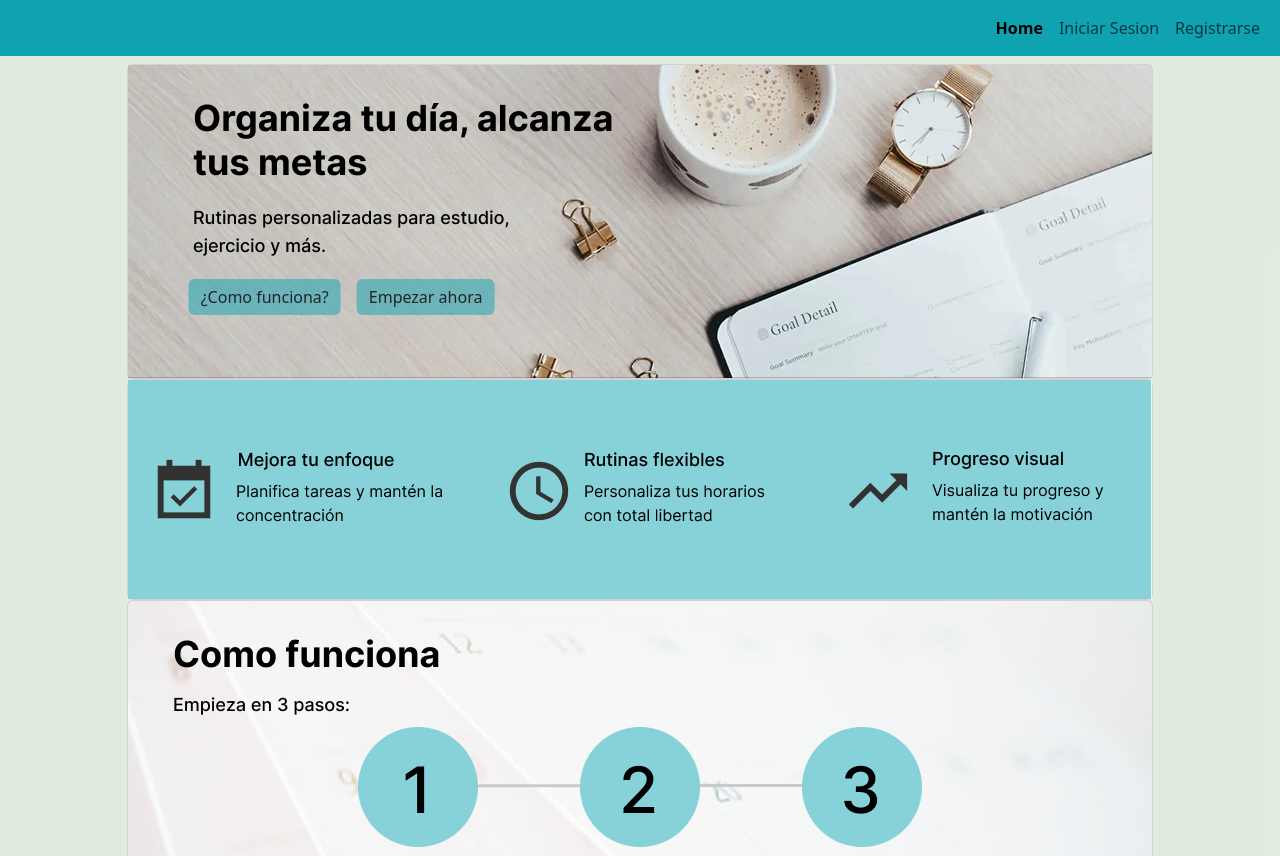
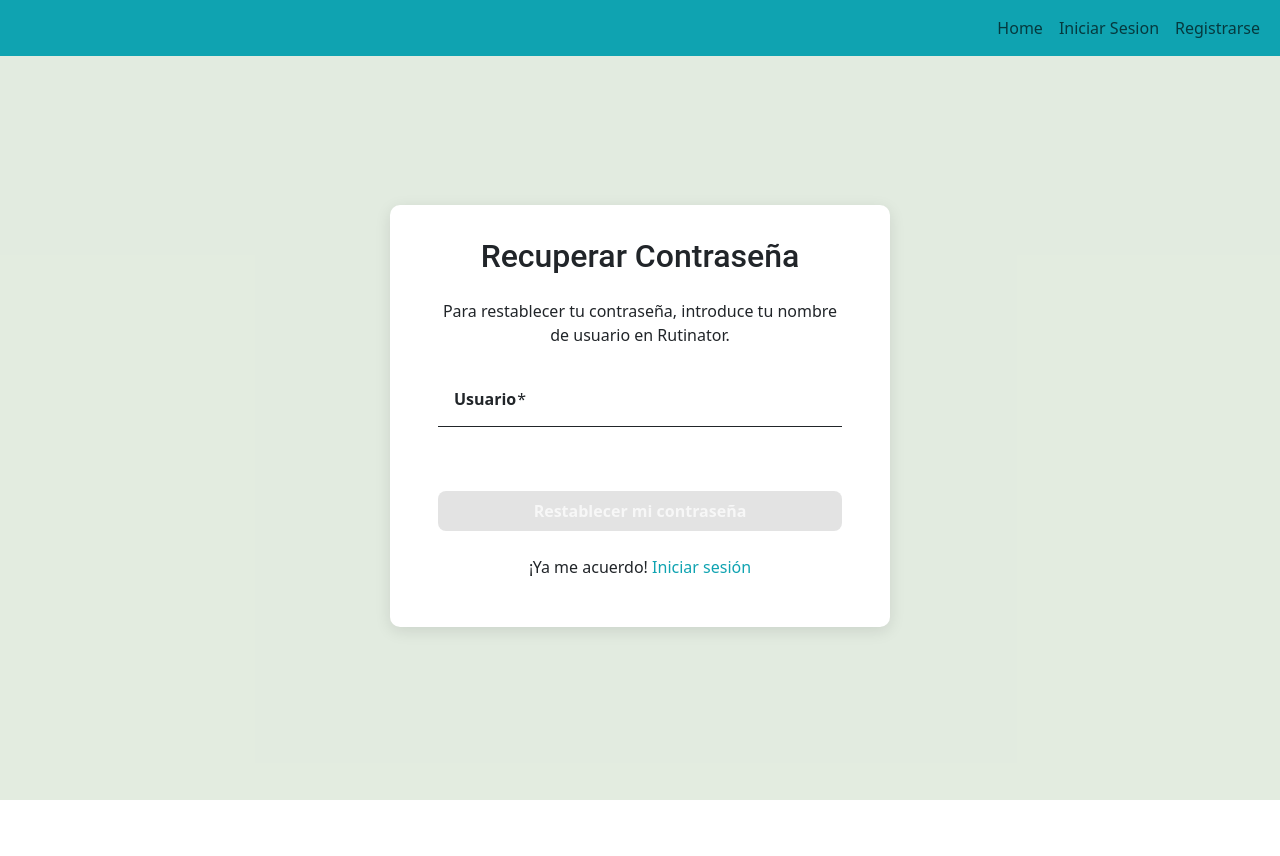
Before and after one commit to mcnudi/fullStackAngular, an Angular app: page /passwordRecovery in a window 1280 px wide. Before the commit this address led to /home. After the commit the page ends 800 px from the top, so only its background shows below. Built offline with nearby package versions, Linux system fonts and the light colour scheme.

Commit message:
Se ha creado la página de recuperación de contraseña

```diff
--- a/angular.json
+++ b/angular.json
@@ -31,6 +31,7 @@
               "node_modules/bootstrap/dist/css/bootstrap.min.css",
             ],
             "scripts": [
+              "node_modules/bootstrap/dist/js/bootstrap.bundle.min.js"
             ]
           },
           "configurations": {
--- a/src/app/app.routes.ts
+++ b/src/app/app.routes.ts
@@ -2,11 +2,14 @@ import { Routes } from '@angular/router';
 import { HomeComponent } from './pages/home/home.component';
 import { LoginComponent } from './pages/login/login.component';
 import { RegisterComponent } from './pages/register/register.component';
+import { PasswordRecoveryComponent } from './pages/passwordRecovery/passwordRecovery.component';
+
 
 export const routes: Routes = [
   { path: '', pathMatch: 'full', redirectTo: 'home' },
   { path: 'home', component: HomeComponent },
   { path: 'login', component: LoginComponent },
   { path: 'register', component: RegisterComponent },
+  { path: 'passwordRecovery', component: PasswordRecoveryComponent },
   { path: '**', redirectTo: 'home' },
 ];
--- a/src/app/pages/login/login.component.html
+++ b/src/app/pages/login/login.component.html
@@ -55,7 +55,7 @@
         </button>
       </form>
       <div class="d-flex justify-content-center align-items-center mt-4 flex-column">
-        <p>¿Has olvidado tu contraseña? <a [routerLink]="['/home']" class="link-primary-color text-decoration-none">Recuérdame</a></p>
+        <p>¿Has olvidado tu contraseña? <a [routerLink]="['/passwordRecovery']" class="link-primary-color text-decoration-none">Recuérdame</a></p>
         <p>¿Aún no tienes cuenta? <a [routerLink]="['/register']" class="link-primary-color text-decoration-none">Registrate</a></p>
 
       </div>
--- /dev/null
+++ b/src/app/pages/passwordRecovery/passwordRecovery.component.css
@@ -0,0 +1,49 @@
+.login-wrapper {
+    display: flex;
+    justify-content: center;
+    align-items: center;
+    min-height: calc(100vh - 80px); /* Ajusta si tu header tiene altura fija */
+    padding: 2rem;
+  }
+
+  .login-card {
+    background-color: white;
+    padding: 2rem 3rem;
+    border-radius: 10px;
+    box-shadow: 0 4px 16px rgba(0, 0, 0, 0.1);
+    max-width: 500px;
+    width: 100%;
+  }
+
+.btn-primary-color {
+    background-color: rgba(15, 163, 177, 0.5);
+    border: none;
+
+    &:hover {
+        background-color: rgb(15, 163, 177);
+    }
+  }
+
+  button[mat-raised-button] {
+    background-color: rgba(15, 163, 177, 1) !important;
+    color: white !important;
+    font-size: 1rem;
+    font-weight: bold;
+    padding: 0.75rem 1.5rem;
+    border-radius: 8px; /* Bordes redondeados */
+    transition: background-color 0.3s ease, transform 0.2s ease;
+    box-shadow: 0 4px 8px rgba(0, 0, 0, 0.2);
+  }
+
+  button[mat-raised-button]:hover {
+    background-color: rgb(13, 145, 157) !important;
+    transform: translateY(-2px); /* Elevación */
+    box-shadow: 0 6px 12px rgba(0, 0, 0, 0.3);
+  }
+
+  button[mat-raised-button]:disabled {
+    background-color: rgba(200, 200, 200, 0.5) !important;
+    color: rgba(255, 255, 255, 0.7) !important;
+    box-shadow: none;
+    cursor: not-allowed; /* Cursor deshabilitado */
+  }
--- /dev/null
+++ b/src/app/pages/passwordRecovery/passwordRecovery.component.html
@@ -0,0 +1,36 @@
+<section class="login-wrapper">
+    <div class="login-card">
+      <h2 class="text-center mb-4">Recuperar Contraseña</h2>
+
+      <p class="text-center mb-4">Para restablecer tu contraseña, introduce tu nombre de usuario en Rutinator.</p>
+
+      <form [formGroup]="passRecoveryForm" (ngSubmit)="onLogin()">
+        <mat-form-field class="w-100 mb-3" appearance="fill">
+          <mat-label for="usuario" class="form-label fw-bold">Usuario</mat-label>
+          <input
+            matInput
+            type="text"
+            id="usuario"
+            class="form-control"
+            formControlName="usuario"
+            placeholder="Introduce tu usuario"
+          />
+          @if (checkControl('usuario', 'required')) {
+            <mat-error class="text-danger">El campo es obligatorio</mat-error>
+          }
+        </mat-form-field>
+
+
+        <button
+        mat-raised-button
+        color="primary"
+        class="w-100 mt-4 d-flex align-items-center justify-content-center gap-2"
+        [disabled]="passRecoveryForm.invalid">
+          Restablecer mi contraseña
+        </button>
+      </form>
+      <div class="d-flex justify-content-center align-items-center mt-4 flex-column">
+        <p>¡Ya me acuerdo! <a [routerLink]="['/login']" class="link-primary-color text-decoration-none">Iniciar sesión</a></p>
+      </div>
+    </div>
+  </section>
--- /dev/null
+++ b/src/app/pages/passwordRecovery/passwordRecovery.component.ts
@@ -0,0 +1,58 @@
+import { Component, inject } from '@angular/core';
+import { FormControl, FormGroup, ReactiveFormsModule, Validators } from '@angular/forms';
+import { Router, RouterLink } from '@angular/router';
+import { AuthService } from '../../services/auth.service';
+import { MatFormFieldModule } from '@angular/material/form-field';
+import { MatInputModule } from '@angular/material/input';
+import { MatButtonModule } from '@angular/material/button';
+import { MatIconModule } from '@angular/material/icon';
+
+@Component({
+  selector: 'app-password-recovery',
+  imports: [
+    ReactiveFormsModule,
+    RouterLink,
+    MatFormFieldModule,
+    MatInputModule,
+    MatButtonModule,
+    MatIconModule
+  ],
+  templateUrl: './passwordRecovery.component.html',
+  styleUrl: './passwordRecovery.component.css',
+})
+export class PasswordRecoveryComponent {
+  showPassword = false;
+  router = inject(Router);
+  authService = inject(AuthService);
+
+  passRecoveryForm: FormGroup = new FormGroup({
+    usuario: new FormControl('', [Validators.required]),
+  });
+
+
+  async onLogin() {
+    if (this.passRecoveryForm.invalid) {
+      this.passRecoveryForm.markAllAsTouched();
+      return;
+    }
+
+    try {
+      const response = await this.authService
+        .login(this.passRecoveryForm.value)
+        .toPromise();
+      if (response) {
+        this.authService.saveToken(response.token);
+        this.router.navigate(['/dashboard']);
+      }
+    } catch (err) {
+      console.error(err);
+    }
+  }
+
+  checkControl(controlName: string, errorName: string) {
+    return (
+      this.passRecoveryForm.get(controlName)?.hasError(errorName) &&
+      this.passRecoveryForm.get(controlName)?.touched
+    );
+  }
+}
```
